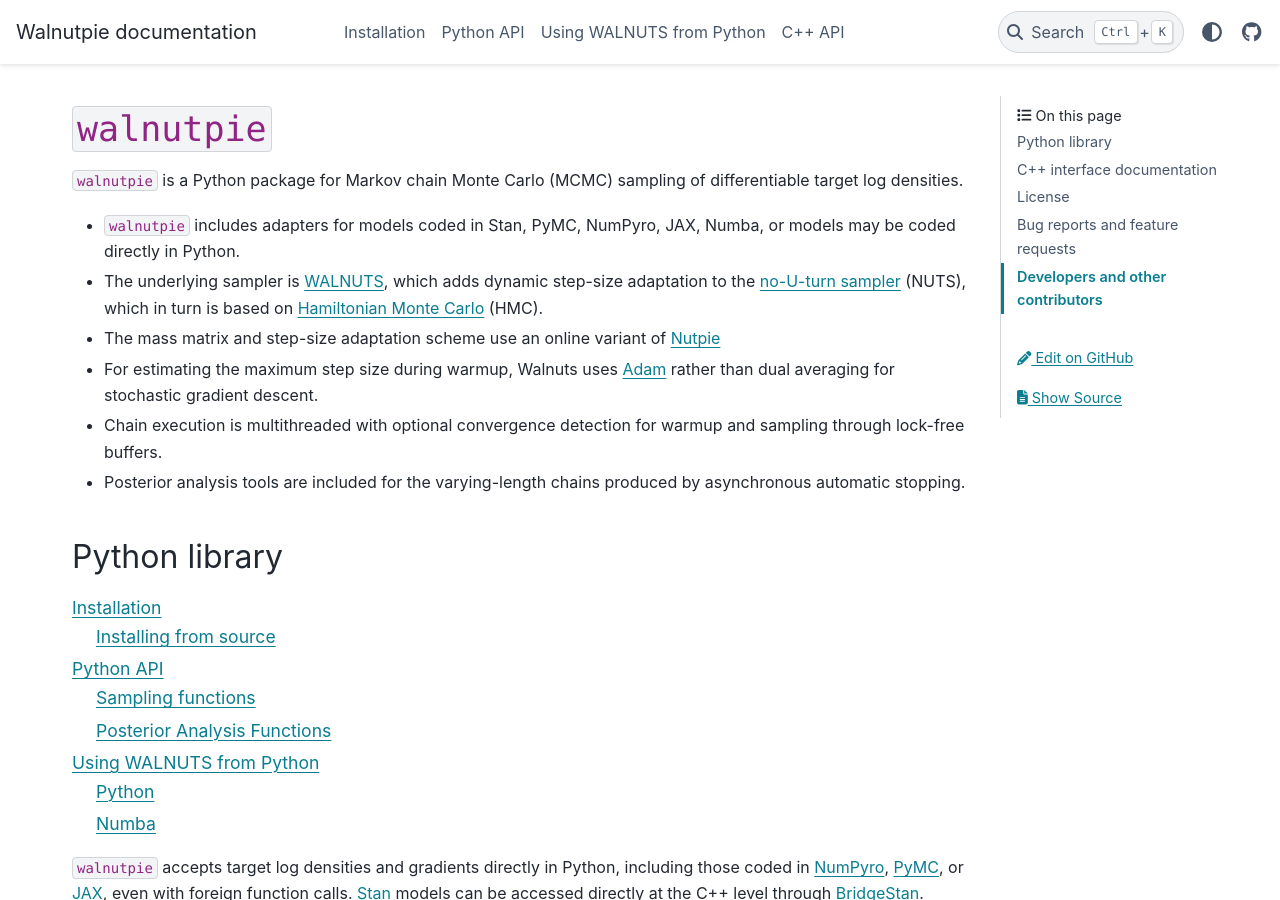
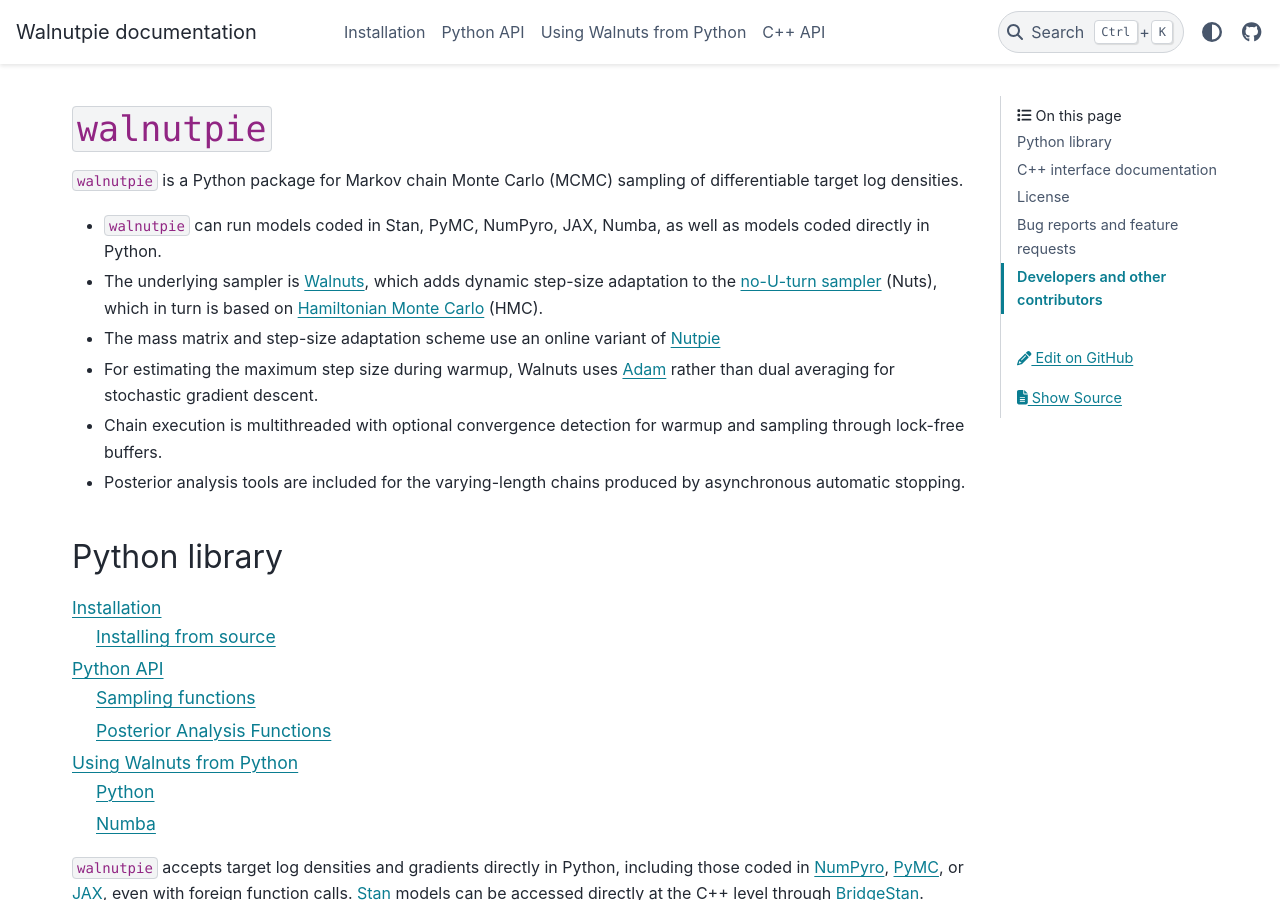
Before and after one commit to flatironinstitute/walnuts, a Sphinx documentation site: the page built from docs/index.rst, in a window 1280 px wide and 900 px high. Built offline with Sphinx 7.4.7 and the PyData theme 0.15.4, drawn with Linux system fonts in a browser that asks for light colours.

Commit message:
title-casing Nuts/Walnuts

```diff
--- a/docs/cpp.rst
+++ b/docs/cpp.rst
@@ -15,7 +15,7 @@
 Iterator-style samplers
 _______________________
 
-These classes implement WALNUTS in an iteration-per-call style iterator.
+These classes implement Walnuts in an iteration-per-call style iterator.
 
 .. doxygenclass:: walnutpie::WalnutsSampler
    :members:
@@ -25,7 +25,7 @@
 Configuration
 -------------
 
-The following classes (and their builders) are used to configure WALNUTS
+The following classes (and their builders) are used to configure Walnuts.
 
 .. doxygenclass:: walnutpie::WalnutsConfig
    :members:
--- a/docs/index.rst
+++ b/docs/index.rst
@@ -5,13 +5,13 @@
 ``walnutpie`` is a Python package for Markov chain Monte Carlo
 (MCMC) sampling of differentiable target log densities.
 
-- ``walnutpie`` includes adapters for models coded in Stan, PyMC,
-  NumPyro, JAX, Numba, or models may be coded directly in Python.
+- ``walnutpie`` can run models coded in Stan, PyMC, NumPyro, JAX,
+  Numba, as well as models coded directly in Python.
 
-- The underlying sampler is `WALNUTS
+- The underlying sampler is `Walnuts
   <https://www.jmlr.org/beta/papers/v27/25-1452.html>`__, which adds
   dynamic step-size adaptation to the `no-U-turn sampler
-  <https://jmlr.org/beta/papers/v15/hoffman14a.html>`__ (NUTS), which in turn is
+  <https://jmlr.org/beta/papers/v15/hoffman14a.html>`__ (Nuts), which in turn is
   based on `Hamiltonian Monte Carlo <https://arxiv.org/abs/1206.1901>`__ (HMC).
 
 - The mass matrix and step-size adaptation scheme use an online
--- a/docs/install.rst
+++ b/docs/install.rst
@@ -10,9 +10,9 @@
    pip install walnutpie
 
 If you would like to use ``walnutpie`` with Stan models, you should additionally
-install `BridgeStan <https://roualdes.us/bridgestan/latest/>`__. See
-:external+bridgestan:doc:`Python Installation <languages/python>` in the
-BridgeStan documentation for instructions.
+install `BridgeStan <https://roualdes.us/bridgestan/latest/>`; see
+:external+bridgestan:doc:`BridgeStan Python Installation <languages/python>`
+for instructions.
 
 
 Installing from source
```
Also changed, not shown: README.md (+3 -3 lines), docs/example.ipynb, examples/README.md, 4 other files.
